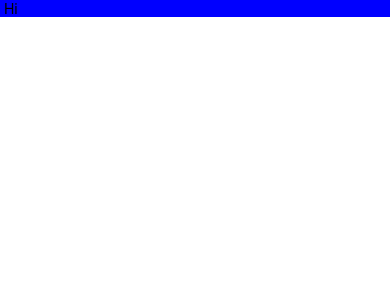
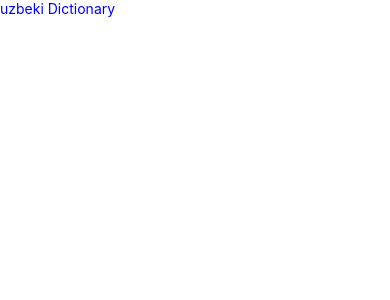
Before and after one commit to ahmadkhan-afzali/Dictionary, a React Native app: screen / in a window 390 px wide. Shown: the top 300 px of the page. Built offline with nearby package versions, Linux system fonts and the light colour scheme.

Commit message:
first commit

```diff
--- a/App.tsx
+++ b/App.tsx
@@ -1,14 +1,14 @@
+import { StyleSheet, Text, View } from 'react-native'
+import React from 'react'
 
-import React from "react";
-import { View,Text } from "react-native";
-
-const App =()=>{
-  return(
-<View>
-
-  <Text style={{backgroundColor:"blue", fontFamily:""}}> Hi</Text>
-
-  </View>
+const App = () => {
+  return (
+    <View>
+      <Text style={{color:"blue"}}>uzbeki Dictionary</Text>
+    </View>
   )
 }
-  export default App;
+
+export default App
+
+const styles = StyleSheet.create({})
```
